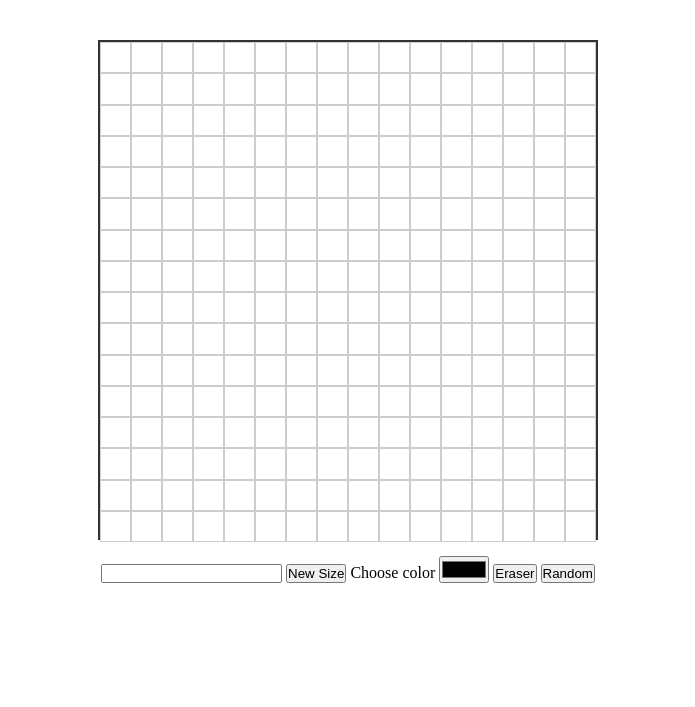
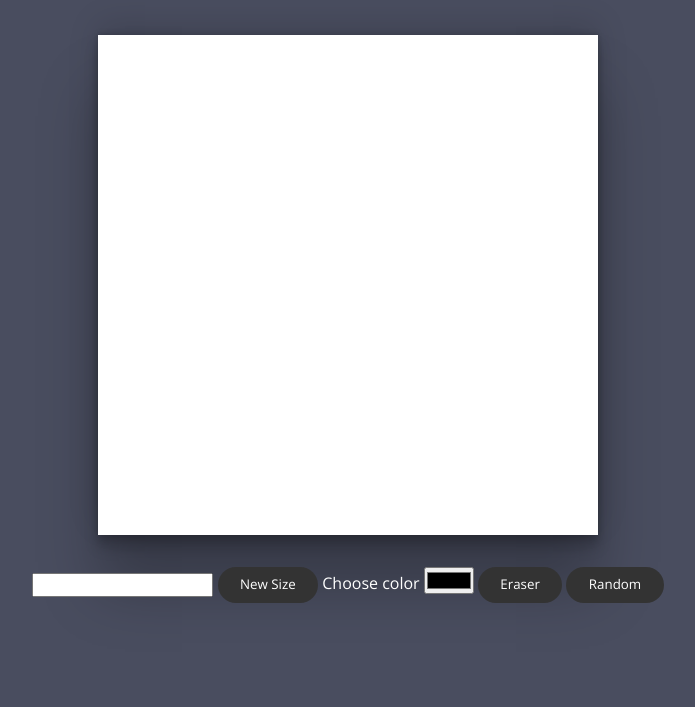
Before and after one commit to DemetreD/etch-a-sketch, a plain HTML site: page index.html in a window 1280 px wide. Shown: the part 93-800 px from the top of the page, without its empty margins (292-987 px from the left). Drawn offline with nearby package versions, Linux system fonts and the light colour scheme.

Commit message:
Add box shadows

```diff
--- a/style.css
+++ b/style.css
@@ -7,17 +7,27 @@
 * {
   margin: 0;
   padding: 0;
+  line-height: 1.5;
+}
+
+body {
+  font-family: "Open Sans", sans-serif;
+  background-color: #494d5f;
+  overflow: hidden;
+  color: #fff;
 }
 
 /* header section */
 .header__title {
+  color: #fff;
+  letter-spacing: -0.05rem;
   text-align: center;
   margin-top: 2rem;
 }
 
 /* main section */
 .main {
-  margin: 4rem auto;
+  margin: 3rem auto;
   display: flex;
   flex-direction: column;
   align-items: center;
@@ -30,10 +40,25 @@
   flex-wrap: wrap;
   width: 500px;
   height: 500px;
-  border: 2px solid #333;
+  box-shadow: rgba(0, 0, 0, 0.25) 0px 54px 55px,
+    rgba(0, 0, 0, 0.12) 0px -12px 30px, rgba(0, 0, 0, 0.12) 0px 4px 6px,
+    rgba(0, 0, 0, 0.17) 0px 12px 13px, rgba(0, 0, 0, 0.09) 0px -3px 5px;
 }
 
 .cell {
-  border: 1px solid #ccc;
+  /* border: 1px solid #ccc; */
   background-color: white;
 }
+
+.button__container {
+  margin-top: 1rem;
+}
+
+.btn {
+  border: none;
+  padding: 0.5rem 1.4rem;
+  border-radius: 1000000px;
+  background-color: #333;
+  color: #fff;
+  font-family: inherit;
+}
```
